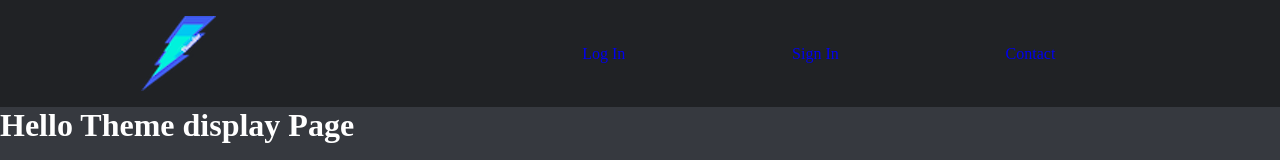
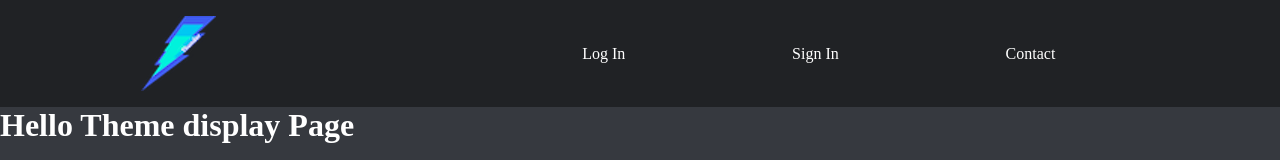
Before and after one commit to clrko/wild-thunder, a React (Create React App) app: page / in a window 1280 px wide. Shown: the top 160 px of the page. Built offline with nearby package versions, Linux system fonts and the light colour scheme.

Commit message:
Added classes to the navlinks

```diff
--- a/src/components/shared/NavbarFooter.js
+++ b/src/components/shared/NavbarFooter.js
@@ -4,7 +4,6 @@ import {NavLink} from 'react-router-dom';
 import { FontAwesomeIcon } from '@fortawesome/react-fontawesome';
 import { faHome } from '@fortawesome/free-solid-svg-icons'
 import { faUser } from '@fortawesome/free-solid-svg-icons'
-/* import { faArrowUp } from '@fortawesome/free-solid-svg-icons' */
 
 import "./Navbar.css"
 
@@ -14,9 +13,8 @@ class NavbarFooter extends Component {
         return(
             <nav className="nav-bottom-container">
                 <ul className="nav-links-wrapper">
-                    <li><NavLink to="/pseudo"><FontAwesomeIcon icon={faHome} /></NavLink></li> {/* must lead to the homepage*/}
-                    <li><NavLink to="/sign_in/pseudo"><FontAwesomeIcon icon={faUser} /></NavLink></li>
-                    {/* <li><NavLink to="/sign_in"><FontAwesomeIcon icon={faArrowUp} /></NavLink></li> */}
+                    <li><NavLink className="nav-title" activeClassName ="current" to="/pseudo"><FontAwesomeIcon icon={faHome} /></NavLink></li>
+                    <li><NavLink className="nav-title" activeClassName ="current" to="/sign_in/pseudo"><FontAwesomeIcon icon={faUser} /></NavLink></li>
                 </ul>
             </nav>
         );
--- a/src/components/shared/NavbarHeader.js
+++ b/src/components/shared/NavbarHeader.js
@@ -11,9 +11,9 @@ class NavbarHeader extends Component {
             <nav className="nav-container">
                 <MainLogo />
                 <ul className="nav-links-wrapper">
-                    <li><NavLink to="/log_in/pseudo">Log In</NavLink></li> {/* must open the modal page */}
-                    <li><NavLink to="/sign_in/pseudo">Sign In</NavLink></li>
-                    <li><NavLink to="/contact/pseudo">Contact</NavLink></li>
+                    <li><NavLink className="nav-title" activeClassName ="current" to="/log_in/pseudo">Log In</NavLink></li> {/* must open the modal page */}
+                    <li><NavLink className="nav-title" activeClassName ="current" to="/sign_in/pseudo">Sign In</NavLink></li>
+                    <li><NavLink className="nav-title" activeClassName ="current" to="/contact/pseudo">Contact</NavLink></li>
                 </ul>
             </nav>
         );
```
